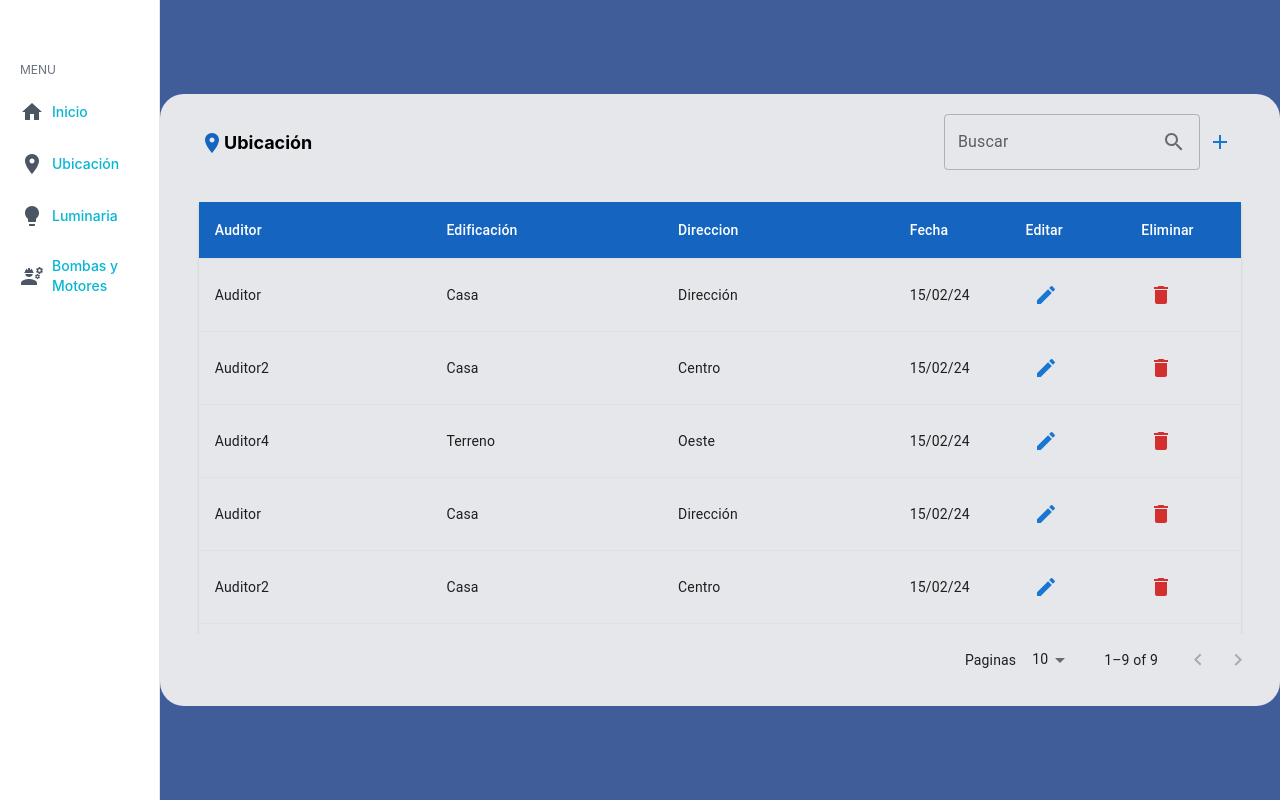
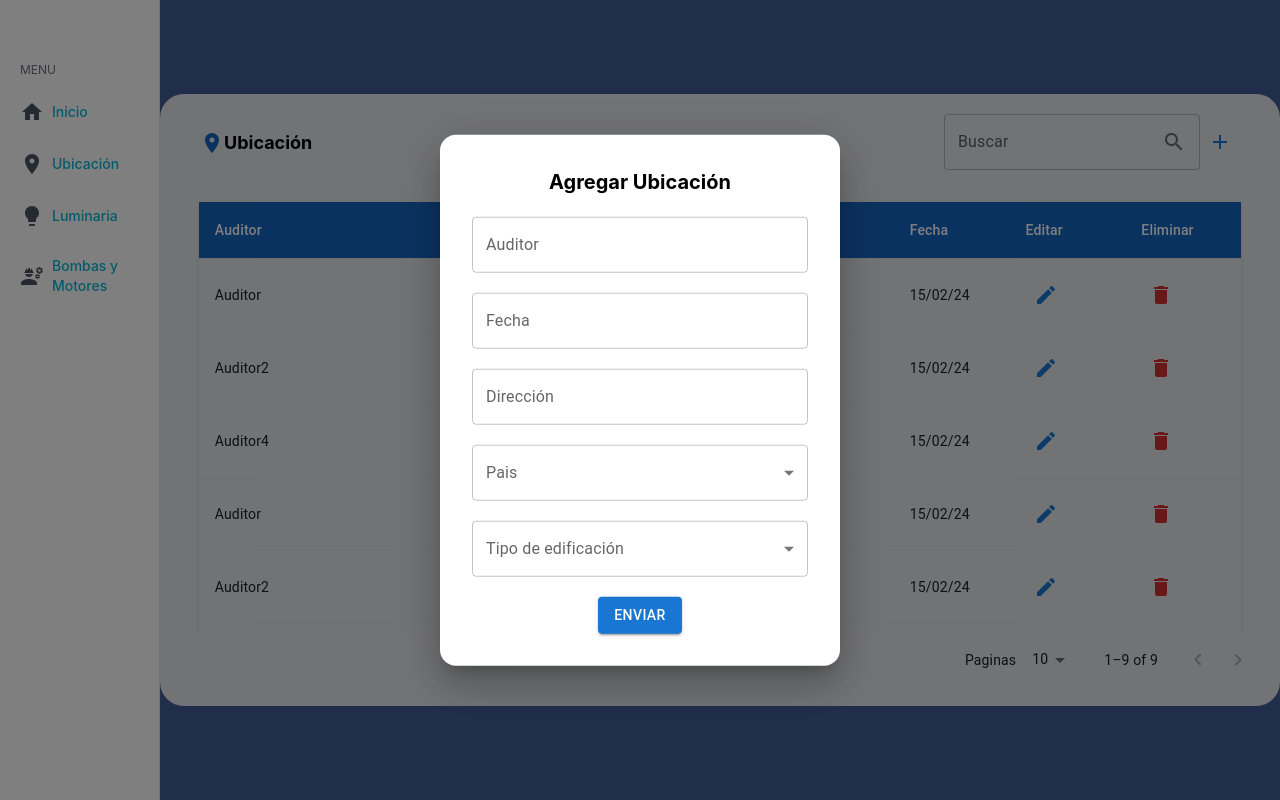
Before and after one commit to Eduardo282x/audilux-system, a React (Vite) app: page /ubicacion in a window 1280 px wide. Both pictures are taken after a click on the button 1220 px from the left and 142 px from the top of the page. Built offline with nearby package versions, Linux system fonts and the light colour scheme.

Commit message:
fix selector in location data, fix formgenerator select

```diff
--- a/src/components/location/Location.jsx
+++ b/src/components/location/Location.jsx
@@ -1,23 +1,63 @@
-import { useEffect, useState } from "react"
+import { useState } from "react"
 import { TableShared } from "../shared/tableShared/TableShared.jsx"
-import { columns, optionsComponents, row } from "./location.data.js"
+import { bodySend, columns, dataForm, optionsComponents, row, validationSchema } from "./location.data.js"
+import {style, Backdrop,Box,Modal,Fade,} from '../shared/materialUI.js'
+import { FormGenerator } from "../shared/formGenerator/FormGenerator.jsx"
 
 export const Location = () => {
+    const [openModal, setOpenModal] = useState(false);
+    const handleOpen = () => setOpenModal(true);
+    const handleClose = () => setOpenModal(false);
 
-    const [columnsLocation, setColumnsLocation] = useState(columns);
+    // const [columnsLocation, setColumnsLocation] = useState(columns);
 
     const getDataTable = (data) => {
         console.log(data);
+        if(data.action == 'Add'){
+            handleOpen();
+        }
+        if(data.action == 'addLocation'){
+            handleClose();
+        }
     }
 
-    useEffect(()=> {
-        // const removeEdit = columns.filter(col => col.column != 'Edit');
-        // setColumnsLocation(removeEdit);
-    }, [])
+    // useEffect(()=> {
+    //     const removeEdit = columns.filter(col => col.column != 'Edit');
+    //     setColumnsLocation(removeEdit);
+    // }, [])
 
     return (
         <div >
-            <TableShared iconTitle={'location'} title={'Ubicación'} columns={columnsLocation} rows={row} optionsComponents={optionsComponents} returnData={getDataTable}/>
+            <TableShared iconTitle={'location'} title={'Ubicación'} columns={columns} rows={row} optionsComponents={optionsComponents} returnData={getDataTable} />
+
+            <div className="modal">
+                <Modal
+                    aria-labelledby="transition-modal-title"
+                    aria-describedby="transition-modal-description"
+                    open={openModal}
+                    onClose={handleClose}
+                    closeAfterTransition
+                    slots={{ backdrop: Backdrop }}
+                    slotProps={{
+                        backdrop: {
+                            timeout: 500,
+                        },
+                    }}
+                >
+                    <Fade in={openModal}>
+                        <Box sx={style}>
+                            <FormGenerator
+                                title={'Agregar Ubicación'}
+                                dataForm={dataForm}
+                                bodySend={bodySend}
+                                action={'addLocation'}
+                                validationSchema={validationSchema}
+                                sendForm={getDataTable}
+                            />
+                        </Box>
+                    </Fade>
+                </Modal>
+            </div>
         </div>
     )
 }
--- a/src/components/location/location.data.js
+++ b/src/components/location/location.data.js
@@ -1,3 +1,5 @@
+import * as yup from 'yup';
+
 export const columns = [
     {
         header:'Auditor',
@@ -109,34 +111,85 @@ export const optionsComponents = {
 }
 
 export const ubication = [
-    'Venezuela',
-    'Resto del Mundo'
+    {value: 1, label: 'Venezuela',},
+    {value: 2, label: 'Resto del Mundo'},
 ];
 
 export const optionEdification = [
-    'Apartamento',
-    'Atico',
-    'Bungalow',
-    'Cabaña',
-    'Casa',
-    'Casa en Arbol',
-    'Casona',
-    'Castillo',
-    'Chalets',
-    'Choza',
-    'Cueva',
-    'Duplex',
-    'Edificio',
-    'Establo',
-    'Estudio',
-    'Garaje',
-    'Hacienda',
-    'Hotel',
-    'Loft',
-    'Mansion',
-    'Palacio',
-    'Palafito',
-    'Quinta',
-    'Rancho',
-    'Villa'
+    {value: 1, label: 'Apartamento'},
+    {value: 2, label: 'Atico'},
+    {value: 3, label: 'Bungalow'},
+    {value: 4, label: 'Cabaña'},
+    {value: 5, label: 'Casa'},
+    {value: 6, label: 'Casa en Arbol'},
+    {value: 7, label: 'Casona'},
+    {value: 8, label: 'Castillo'},
+    {value: 9, label: 'Chalets'},
+    {value: 10, label: 'Choza'},
+    {value: 11, label: 'Cueva'},
+    {value: 12, label: 'Duplex'},
+    {value: 13, label: 'Edificio'},
+    {value: 14, label: 'Establo'},
+    {value: 15, label: 'Estudio'},
+    {value: 16, label: 'Garaje'},
+    {value: 17, label: 'Hacienda'},
+    {value: 18, label: 'Hotel'},
+    {value: 19, label: 'Loft'},
+    {value: 20, label: 'Mansion'},
+    {value: 21, label: 'Palacio'},
+    {value: 22, label: 'Palafito'},
+    {value: 23, label: 'Quinta'},
+    {value: 24, label: 'Rancho'},
+    {value: 25, label: 'Villa'},
 ];
+
+export const bodySend = {
+    Auditor: '',
+    Date: '',
+    Country: '',
+    Address: '',
+    TypeEdification: '',
+};
+
+export const validationSchema = yup.object({
+    Auditor : yup.string().required('El campo es requerido'),
+    Date : yup.string().required('El campo es requerido'),
+    Country : yup.string().required('El campo es requerido'),
+    Address : yup.string().required('La campo es requerida'),
+    TypeEdification : yup.string().required('El campo es requerido'),
+});
+
+export const dataForm =[
+    {
+        label: 'Auditor',
+        type: 'text',
+        name: 'Auditor',
+        value: '',
+    },
+    {
+        label: 'Fecha',
+        type: 'text',
+        name: 'Date',
+        value: '',
+    },
+    {
+        label: 'Pais',
+        type: 'select',
+        name: 'Country',
+        value: '',
+        dataOption: ubication
+    },
+    {
+        label: 'Dirección',
+        type: 'text',
+        name: 'Address',
+        value: '',
+    },
+    {
+        label: 'Tipo de edificación',
+        type: 'select',
+        name: 'TypeEdification',
+        value: '',
+        dataOption: optionEdification
+    },
+];
--- a/src/components/luminaires/Luminaires.jsx
+++ b/src/components/luminaires/Luminaires.jsx
@@ -1,9 +1,9 @@
 import { TableShared } from "../shared/tableShared/TableShared"
 import { row, columns, optionsComponents } from "./luminaires.data";
-import { useState } from "react";
+// import { useState } from "react";
 
 export const Luminaires = () => {
-    const [columnsLuminaries, setColumnsLouminaries] = useState(columns);
+    // const [columnsLuminaries, setColumnsLouminaries] = useState(columns);
 
     const getDataTable = (data) => {
         console.log(data);
@@ -11,7 +11,7 @@ export const Luminaires = () => {
 
     return (
         <div >
-            <TableShared iconTitle={'light'} title={'Luminaria'} columns={columnsLuminaries} rows={row} optionsComponents={optionsComponents} returnData={getDataTable}/>
+            <TableShared iconTitle={'light'} title={'Luminaria'} columns={columns} rows={row} optionsComponents={optionsComponents} returnData={getDataTable}/>
         </div>
     )
 }
--- a/src/components/shared/formGenerator/FormGenerator.jsx
+++ b/src/components/shared/formGenerator/FormGenerator.jsx
@@ -1,33 +1,48 @@
 import PropTypes from "prop-types";
-import {Button, TextField } from '../materialUI'
+import { Button, TextField, MenuItem,FormControl,Select,InputLabel } from "../materialUI";
 import { useFormik } from "formik";
 
-export const FormGenerator = ({ title, dataForm, bodySend, validationSchema, action, sendForm }) => {
-
-    const inputText = dataForm.filter(input => input.type == 'text');
-    const inputSelect = dataForm.filter(input => input.type == 'select');
+export const FormGenerator = ({
+    title,
+    dataForm,
+    bodySend,
+    validationSchema,
+    action,
+    sendForm,
+}) => {
+    const inputText = dataForm.filter((input) => input.type == "text");
+    const inputSelect = dataForm.filter((input) => input.type == "select");
 
     const submitBtn = (values) => {
+        console.log(values);
         sendForm({ action: action, data: values });
-    }
+    };
+
+    // const setManualValue = (event, value, name) => {
+    //     formik.values[name] = value.props.value;
+    //     console.log(formik.values);
+    // }
 
     const formik = useFormik({
         initialValues: bodySend,
         validationSchema: validationSchema,
         onSubmit: (values) => submitBtn(values),
-    })
-
+    });
 
     return (
         <div>
-                        <form onSubmit={formik.handleSubmit} className="flex flex-col items-center justify-center gap-5">
-                <p className="font-bold text-[20px]">{title}</p>
+            <form
+                onSubmit={formik.handleSubmit}
+                className="flex flex-col items-center justify-center gap-5"
+            >
+                <p className="text-black font-bold text-[20px]">{title}</p>
 
-                {dataForm.map((formInput,index) => (
+                {inputText && inputText.map((formInput, index) => (
                     <TextField
                         // error={formik[formInput.name] == '' ? true : false }
                         // required
-                        className="inputField"
+                        // sx={{width: 250}}
+                        fullWidth
                         label={formInput.label}
                         type={formInput.type}
                         key={index}
@@ -36,10 +51,31 @@ export const FormGenerator = ({ title, dataForm, bodySend, validationSchema, act
                         value={formik.values[formInput.name]}
                         onChange={formik.handleChange}
                         onBlur={formik.handleBlur}
-                        error={formik.touched[formInput.name] && Boolean(formik.errors[formInput.name])}
-                        helperText={formik.touched[formInput.name] && formik.errors[formInput.name]}
+                        error={
+                            formik.touched[formInput.name] &&
+                            Boolean(formik.errors[formInput.name])
+                        }
+                        helperText={
+                            formik.touched[formInput.name] && formik.errors[formInput.name]
+                        }
                         variant="outlined"
                     />
+                ))}
+
+                {inputSelect && inputSelect.map((select, index) => (
+                    <FormControl fullWidth key={index}>
+                        <InputLabel>{select.label}</InputLabel>
+                        <Select
+                            value={formik.values[select.name]}
+                            onChange={formik.handleChange}
+                            label={select.label}
+                            name={select.name}
+                        >
+                            {select.dataOption.map((item, index) => (
+                                <MenuItem key={index} value={item.value}>{item.label}</MenuItem>
+                            ))}
+                        </Select>
+                    </FormControl>
                 ))}
 
                 <Button type="submit" variant="contained" disabled={!formik.isValid}>
@@ -47,8 +83,8 @@ export const FormGenerator = ({ title, dataForm, bodySend, validationSchema, act
                 </Button>
             </form>
         </div>
-    )
-}
+    );
+};
 
 FormGenerator.propTypes = {
     title: PropTypes.string,
@@ -56,5 +92,5 @@ FormGenerator.propTypes = {
     bodySend: PropTypes.object,
     sendForm: PropTypes.func,
     validationSchema: PropTypes.any,
-    action: PropTypes.string
+    action: PropTypes.string,
 };
--- a/src/components/shared/materialUI.js
+++ b/src/components/shared/materialUI.js
@@ -14,6 +14,14 @@ import InputLabel from '@mui/material/InputLabel';
 import TextField from '@mui/material/TextField';
 import Button from '@mui/material/Button';
 
+import Backdrop from '@mui/material/Backdrop';
+import Box from '@mui/material/Box';
+import Modal from '@mui/material/Modal';
+import Fade from '@mui/material/Fade';
+
+import MenuItem from '@mui/material/MenuItem';
+import Select from '@mui/material/Select';
+
 
 import InfoIcon from "@mui/icons-material/Info";
 import EditIcon from "@mui/icons-material/Edit";
@@ -26,10 +34,6 @@ import HomeIcon from '@mui/icons-material/Home';
 import SettingsIcon from '@mui/icons-material/Settings';
 import EngineeringIcon from '@mui/icons-material/Engineering';
 import SearchIcon from '@mui/icons-material/Search';
-
-
-
-
 
 export {
     Table,
@@ -48,6 +52,13 @@ export {
     InputLabel,
     OutlinedInput,
     TextField,
+    MenuItem,
+    Select,
+
+    Backdrop,
+    Box,
+    Modal,
+    Fade,
 
     EditIcon,
     InfoIcon,
@@ -59,4 +70,16 @@ export {
     SettingsIcon,
     EngineeringIcon,
     SearchIcon
-}
+};
+
+export const style = {
+    position: 'absolute',
+    top: '50%',
+    left: '50%',
+    transform: 'translate(-50%, -50%)',
+    width: 400,
+    bgcolor: 'background.paper',
+    borderRadius: '1rem',
+    boxShadow: 24,
+    p: 4,
+};
```
